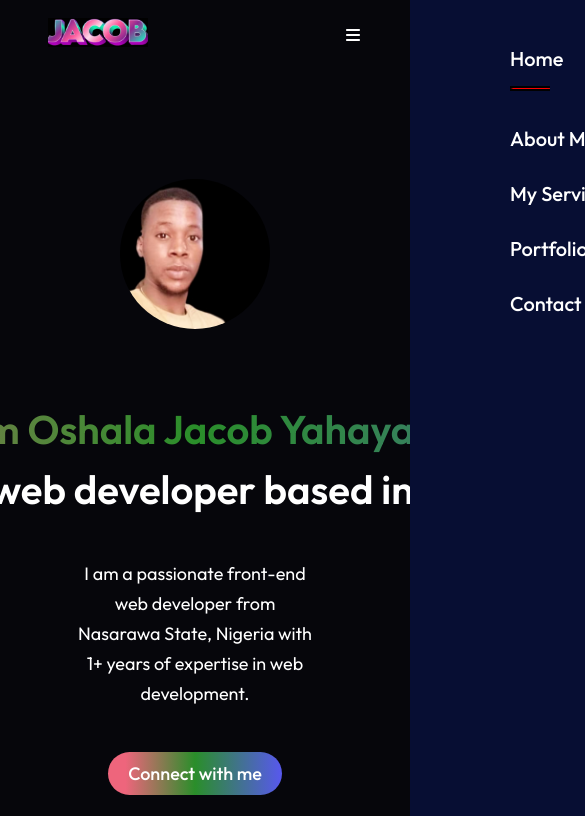
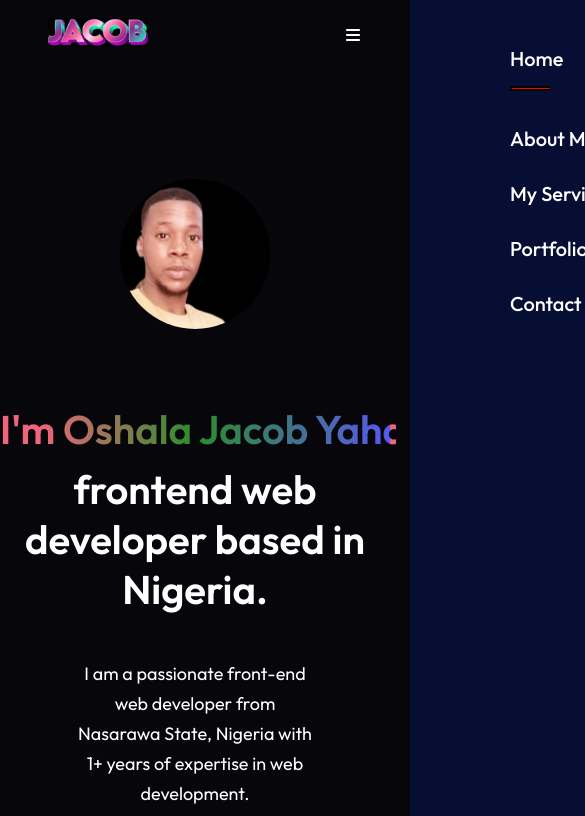
Before and after one commit to BlakWeb/Personal-Portfolio, a React (Vite) app: page / in a window 390 px wide. Shown: the top 816 px of the page, 585 px wide, since content can reach past the window. Built offline with nearby package versions, Linux system fonts and the light colour scheme.

Commit message:
Update Hero.css

```diff
--- a/src/components/Hero/Hero.css
+++ b/src/components/Hero/Hero.css
@@ -111,7 +111,7 @@
 
   .hero h1 {
     margin-top: 40px;
-    width: 450%;
+    width: 100%;
     font-size: 40px;
   }
 
```
